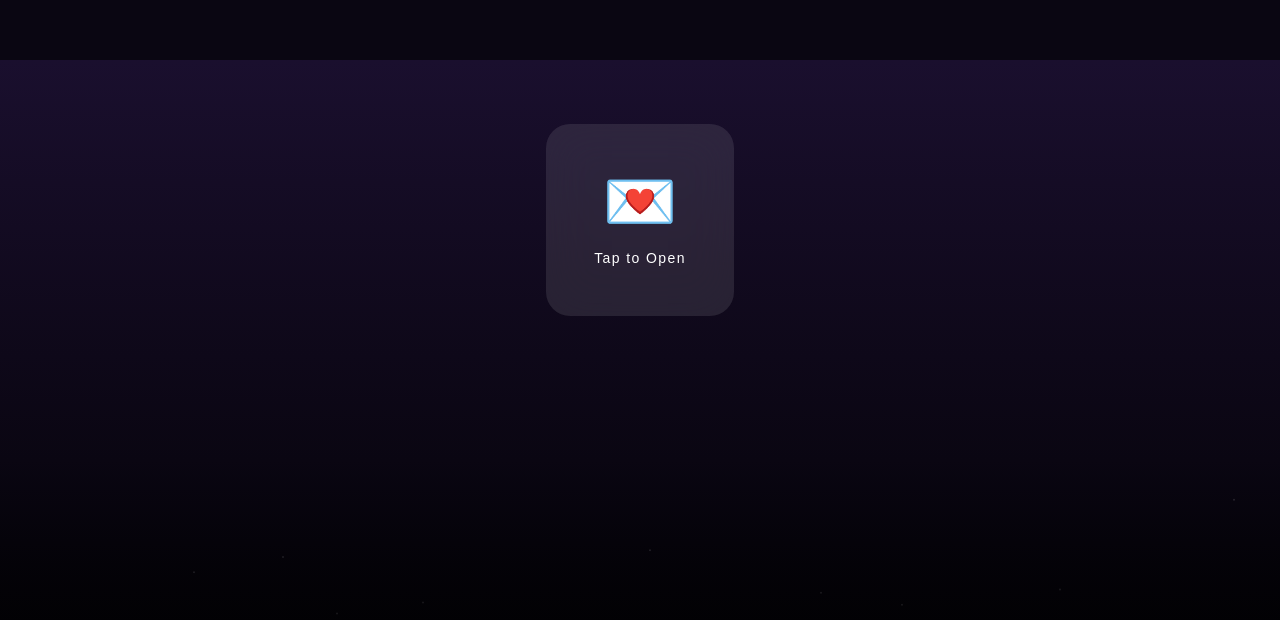
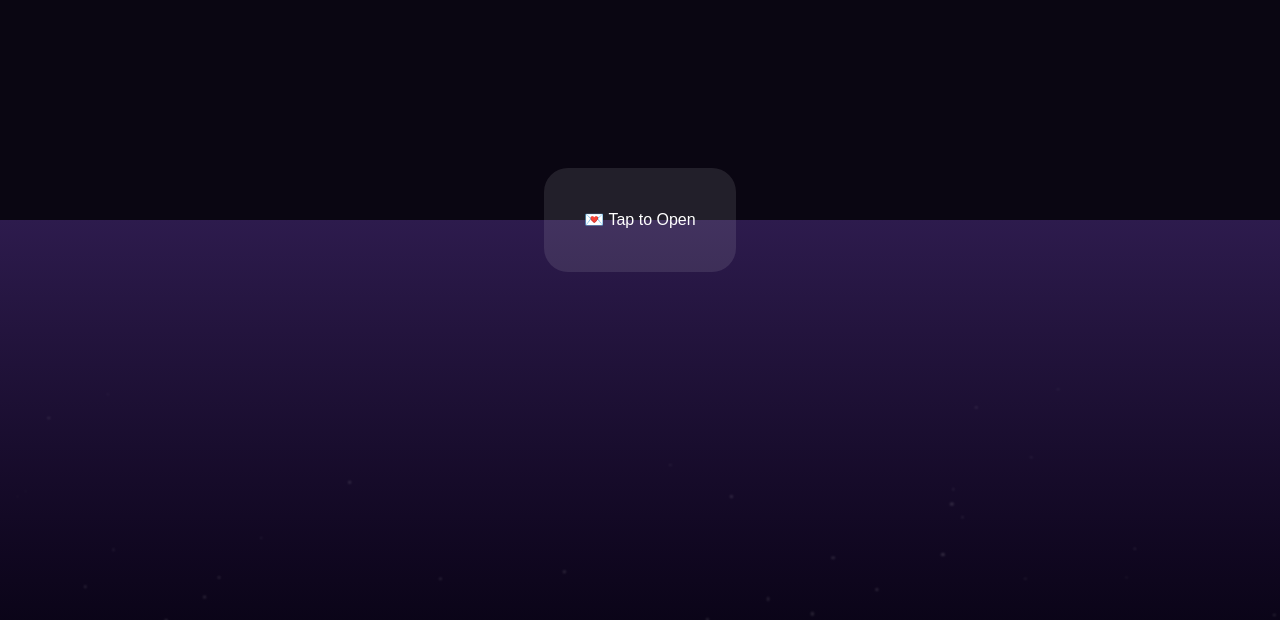
Before and after one commit to zearn-app/zshop, a Next.js app: page /wedding in a window 1280 px wide. Shown: the part 180-800 px from the top of the page. Built offline with nearby package versions, Linux system fonts and the light colour scheme.

Commit message:
Update page.tsx

```diff
--- a/app/wedding/page.tsx
+++ b/app/wedding/page.tsx
@@ -11,8 +11,11 @@ import {
 } from "framer-motion";
 
 // --- Constants ---
-const petals = Array.from({ length: 25 });
-const stars = Array.from({ length: 50 });
+const PETAL_COUNT = 45;
+const STAR_COUNT = 80;
+
+const petals = Array.from({ length: PETAL_COUNT });
+const stars = Array.from({ length: STAR_COUNT });
 
 const weddingDate = new Date("2026-05-20T10:00:00");
 
@@ -23,31 +26,77 @@ const quotes = [
   "Love brought us here 💖",
 ];
 
-// --- Floating Particles (Optimized) ---
-const FloatingParticle = ({ i }: { i: number }) => {
+// --- Floating Stars ---
+const FloatingParticle = () => {
   return (
     <motion.div
-      className="absolute bg-white/20 rounded-full"
+      className="absolute bg-white/20 rounded-full blur-[1px]"
       style={{
-        width: 2,
-        height: 2,
+        width: Math.random() * 3 + 1,
+        height: Math.random() * 3 + 1,
         left: `${Math.random() * 100}%`,
         top: "100%",
       }}
       animate={{
-        y: ["0vh", "-100vh"],
-        opacity: [0, 0.7, 0],
+        y: ["0vh", "-120vh"],
+        x: [0, (Math.random() - 0.5) * 80],
+        opacity: [0, 0.8, 0],
       }}
       transition={{
-        duration: 15 + Math.random() * 10,
+        duration: 12 + Math.random() * 15,
         repeat: Infinity,
         ease: "linear",
-        delay: i * 0.2,
       }}
     />
   );
 };
 
+// 🌸 NEW PETAL COMPONENT (CLEAN + SPREAD)
+const Petal = ({ i }: { i: number }) => {
+  const startX = Math.random() * window.innerWidth;
+  const direction = Math.random() > 0.5 ? 1 : -1;
+
+  const driftX1 = (Math.random() * 200 + 50) * direction;
+  const driftX2 = (Math.random() * 300 + 100) * -direction;
+
+  const rotateStart = Math.random() * 180;
+  const rotateEnd = rotateStart + (Math.random() * 720 + 360);
+
+  const scale = Math.random() * 0.6 + 0.6;
+  const blur = Math.random() * 2;
+
+  return (
+    <motion.div
+      initial={{
+        x: startX,
+        y: -50,
+        opacity: 0,
+        rotate: rotateStart,
+        scale,
+      }}
+      animate={{
+        x: [startX, startX + driftX1, startX + driftX2],
+        y: ["0vh", "50vh", "110vh"],
+        rotate: rotateEnd,
+        opacity: [0, 1, 1, 0],
+      }}
+      transition={{
+        duration: 8 + Math.random() * 4,
+        delay: i * 0.15,
+        repeat: Infinity,
+        ease: "easeInOut",
+      }}
+      style={{
+        filter: `blur(${blur}px)`,
+      }}
+      className="fixed z-50 text-2xl pointer-events-none"
+    >
+      🌸
+    </motion.div>
+  );
+};
+
+// --- Main Component ---
 const WeddingInvitation = () => {
   const [opened, setOpened] = useState(false);
   const [timeLeft, setTimeLeft] = useState({ d: 0, h: 0, m: 0, s: 0 });
@@ -60,21 +109,18 @@ const WeddingInvitation = () => {
     offset: ["start start", "end end"],
   });
 
-  // --- CLEAN SCROLL ANIMATIONS ---
-  const cardScale = useTransform(scrollYProgress, [0, 0.3], [1, 0.95]);
-  const cardY = useTransform(scrollYProgress, [0, 0.3], [0, -40]);
-  const bgY = useTransform(scrollYProgress, [0, 1], ["0%", "30%"]);
+  const cardScale = useTransform(scrollYProgress, [0, 0.2], [1, 0.9]);
+  const cardOpacity = useTransform(scrollYProgress, [0, 0.2], [1, 0.8]);
+  const backgroundY = useTransform(scrollYProgress, [0, 1], ["0%", "50%"]);
 
-  // Smooth springs
-  const smoothScale = useSpring(cardScale, { stiffness: 80, damping: 20 });
-  const smoothY = useSpring(cardY, { stiffness: 80, damping: 20 });
-
-  // --- Mouse Tilt (Reduced Intensity) ---
   const x = useMotionValue(0);
   const y = useMotionValue(0);
 
-  const rotateX = useTransform(y, [-0.5, 0.5], ["8deg", "-8deg"]);
-  const rotateY = useTransform(x, [-0.5, 0.5], ["-8deg", "8deg"]);
+  const mouseXSpring = useSpring(x, { stiffness: 150, damping: 20 });
+  const mouseYSpring = useSpring(y, { stiffness: 150, damping: 20 });
+
+  const rotateX = useTransform(mouseYSpring, [-0.5, 0.5], ["15deg", "-15deg"]);
+  const rotateY = useTransform(mouseXSpring, [-0.5, 0.5], ["-15deg", "15deg"]);
 
   const handleMouseMove = (e: React.MouseEvent) => {
     const rect = e.currentTarget.getBoundingClientRect();
@@ -87,7 +133,6 @@ const WeddingInvitation = () => {
     y.set(0);
   };
 
-  // --- Countdown ---
   useEffect(() => {
     const timer = setInterval(() => {
       const distance = weddingDate.getTime() - new Date().getTime();
@@ -104,7 +149,6 @@ const WeddingInvitation = () => {
     return () => clearInterval(timer);
   }, []);
 
-  // --- Quotes ---
   useEffect(() => {
     const interval = setInterval(
       () => setQuoteIndex((p) => (p + 1) % quotes.length),
@@ -117,167 +161,57 @@ const WeddingInvitation = () => {
     <div
       ref={containerRef}
       className={`relative w-full bg-[#0a0612] ${
-        opened ? "h-[250vh]" : "h-screen overflow-hidden"
+        opened ? "h-[300vh]" : "h-screen overflow-hidden"
       }`}
     >
-      {/* 🌌 BACKGROUND */}
-      <motion.div style={{ y: bgY }} className="fixed inset-0 z-0">
-        <div className="absolute inset-0 bg-gradient-to-b from-[#1a0f2e] via-[#0a0612] to-black" />
+      {/* 🌌 Background */}
+      <motion.div style={{ y: backgroundY }} className="fixed inset-0 z-0">
+        <div className="absolute inset-0 bg-gradient-to-b from-[#2d1b4d] to-black" />
         {stars.map((_, i) => (
-          <FloatingParticle key={i} i={i} />
+          <FloatingParticle key={i} />
         ))}
       </motion.div>
 
-      {/* 🌸 FALLING PETALS - IMPROVED */}
+      {/* 🌸 NEW PETALS */}
       <AnimatePresence>
         {opened &&
-    petals.map((_, i) => {
-      const angle = Math.random() * Math.PI * 2; // spread in all directions
-      const radius = 300 + Math.random() * 800; // distance from center
+          petals.map((_, i) => <Petal key={i} i={i} />)}
+      </AnimatePresence>
 
-      const xEnd = Math.cos(angle) * radius;
-      const yEnd = Math.sin(angle) * radius + window.innerHeight;
-
-      const sway = Math.random() * 100 - 50;
-
-      return (
-        <motion.div
-          key={`petal-${i}`}
-          initial={{
-            x: 0,
-            y: -100,
-            opacity: 0,
-            scale: 0.6 + Math.random() * 0.6,
-          }}
-          animate={{
-            x: [0, sway, xEnd],
-            y: ["-10vh", "50vh", `${yEnd}px`],
-            rotate: [0, 180, 360],
-            opacity: [0, 1, 1, 0],
-          }}
-          transition={{
-            duration: 10 + Math.random() * 5,
-            ease: "easeInOut",
-            repeat: Infinity,
-            delay: i * 0.15,
-          }}
-          className="fixed z-50 text-xl pointer-events-none"
-        >
-          🌸
-        </motion.div>
-      );
-    })}
-</AnimatePresence>
-      {/* CONTENT */}
+      {/* 🎯 Content */}
       <main className="relative z-10 flex flex-col items-center">
-        {/* HERO */}
         <section className="h-screen flex items-center justify-center">
-          <AnimatePresence mode="wait">
           {!opened ? (
             <motion.div
-                key="envelope"
-                initial={{ scale: 0.9, opacity: 0 }}
-                animate={{ scale: 1, opacity: 1 }}
-                exit={{ y: -300, opacity: 0 }}
               onClick={() => setOpened(true)}
-                className="cursor-pointer"
+              className="cursor-pointer bg-white/10 p-10 rounded-3xl text-white"
             >
-                <div className="bg-white/10 backdrop-blur-xl p-12 rounded-3xl text-center">
-                  <div className="text-6xl mb-4">💌</div>
-                  <p className="text-white text-sm tracking-widest">
-                    Tap to Open
-                  </p>
-                </div>
+              💌 Tap to Open
             </motion.div>
           ) : (
             <motion.div
-                style={{
-                  scale: smoothScale,
-                  y: smoothY,
-                  rotateX,
-                  rotateY,
-                }}
+              style={{ rotateX, rotateY, scale: cardScale, opacity: cardOpacity }}
               onMouseMove={handleMouseMove}
               onMouseLeave={handleMouseLeave}
-                initial={{ y: 200, opacity: 0 }}
-                animate={{ y: 0, opacity: 1 }}
-                className="max-w-lg w-full"
+              className="bg-white p-10 rounded-3xl text-center max-w-md"
             >
-                <div className="bg-white rounded-[2.5rem] p-10 text-center shadow-2xl">
-                  <p className="text-xs tracking-[0.4em] text-pink-500 mb-4">
-                    WEDDING INVITATION
+              <h1 className="text-4xl font-bold mb-6">
+                Dhilip & Partner
+              </h1>
+
+              <p className="mb-4 text-gray-500 italic">
+                {quotes[quoteIndex]}
               </p>
 
-                  <AnimatePresence mode="wait">
-                    <motion.p
-                      key={quoteIndex}
-                      initial={{ opacity: 0 }}
-                      animate={{ opacity: 1 }}
-                      exit={{ opacity: 0 }}
-                      className="text-gray-400 italic mb-6"
-                    >
-                      {quotes[quoteIndex]}
-                    </motion.p>
-                  </AnimatePresence>
+              <p className="mb-4">📅 May 20, 2026</p>
+              <p className="mb-4">📍 Sri Mahal, Kattur</p>
 
-                  <h1 className="text-4xl font-serif mb-6">
-                    Dhilip <br /> & <br /> Partner Name
-                  </h1>
-
-                  <p className="text-gray-500 mb-4">
-                    📍 Sri Mahal Wedding Hall, Kattur
-                  </p>
-
-                  <div className="bg-black text-white px-4 py-2 rounded-full inline-block">
-                    {timeLeft.d}d : {timeLeft.h}h : {timeLeft.m}m :{" "}
-                    {timeLeft.s}s
-                  </div>
+              <div className="text-sm bg-black text-white px-4 py-2 rounded-full inline-block">
+                {timeLeft.d}d : {timeLeft.h}h : {timeLeft.m}m : {timeLeft.s}s
               </div>
             </motion.div>
           )}
-          </AnimatePresence>
         </section>
-
-        {/* DETAILS */}
-        {opened && (
-          <section className="min-h-screen flex items-center justify-center px-6">
-            <motion.div
-              initial={{ opacity: 0, y: 80 }}
-              whileInView={{ opacity: 1, y: 0 }}
-              transition={{ duration: 0.8 }}
-              className="bg-white/10 backdrop-blur-xl p-10 rounded-3xl text-white max-w-3xl"
-            >
-              <h2 className="text-2xl mb-6 text-center text-pink-300">
-                Ceremony
-              </h2>
-
-              <div className="grid md:grid-cols-2 gap-8">
-                <div>
-                  <h4 className="text-pink-400">Muhurtham</h4>
-                  <p>9:00 AM - 10:30 AM</p>
-                </div>
-
-                <div>
-                  <h4 className="text-pink-400">Reception</h4>
-                  <p>6:30 PM onwards</p>
-                </div>
-              </div>
-            </motion.div>
-          </section>
-        )}
-
-        {/* FOOTER */}
-        {opened && (
-          <section className="h-screen flex items-center justify-center">
-            <motion.h2
-              initial={{ opacity: 0 }}
-              whileInView={{ opacity: 1 }}
-              className="text-white/20 text-5xl italic"
-            >
-              See you there...
-            </motion.h2>
-          </section>
-        )}
       </main>
     </div>
   );
```
Lines whose indentation alone changed are shown as unchanged.
